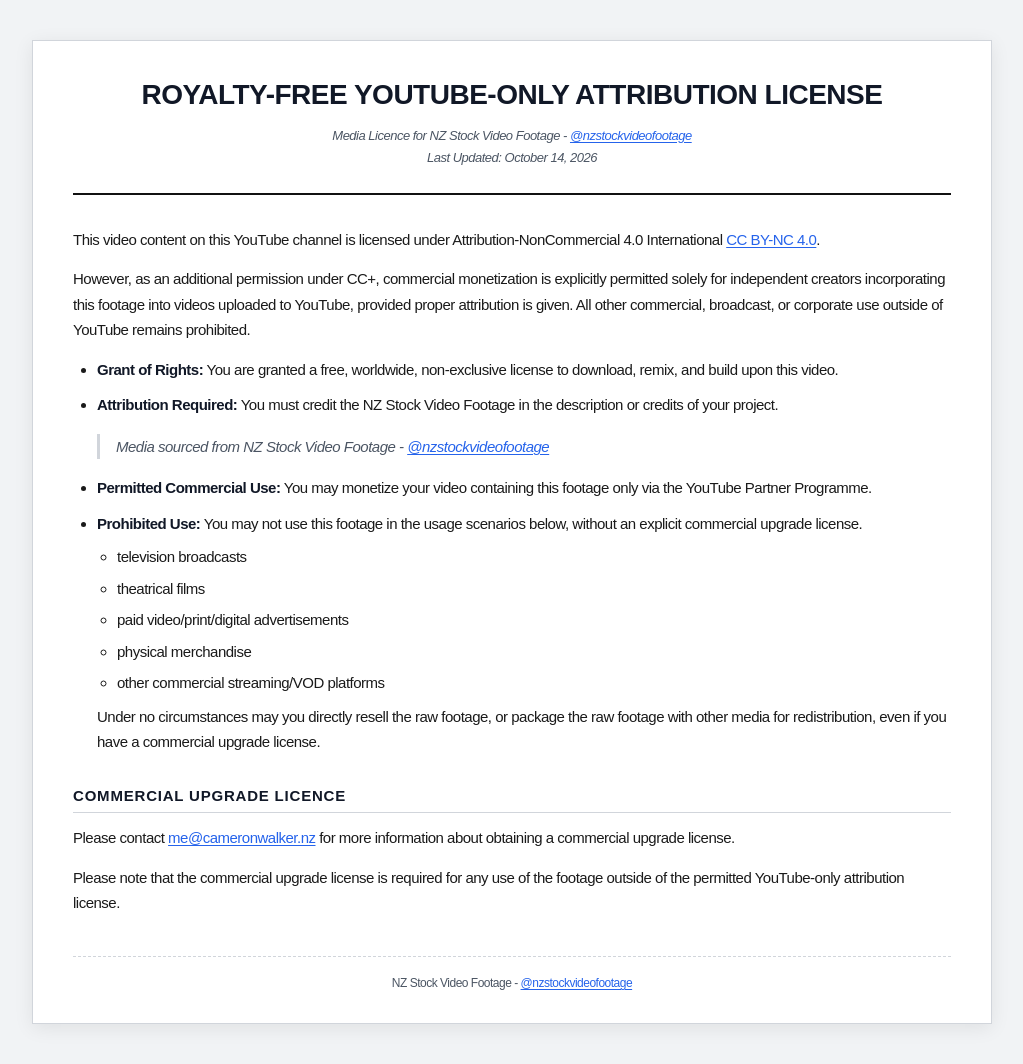
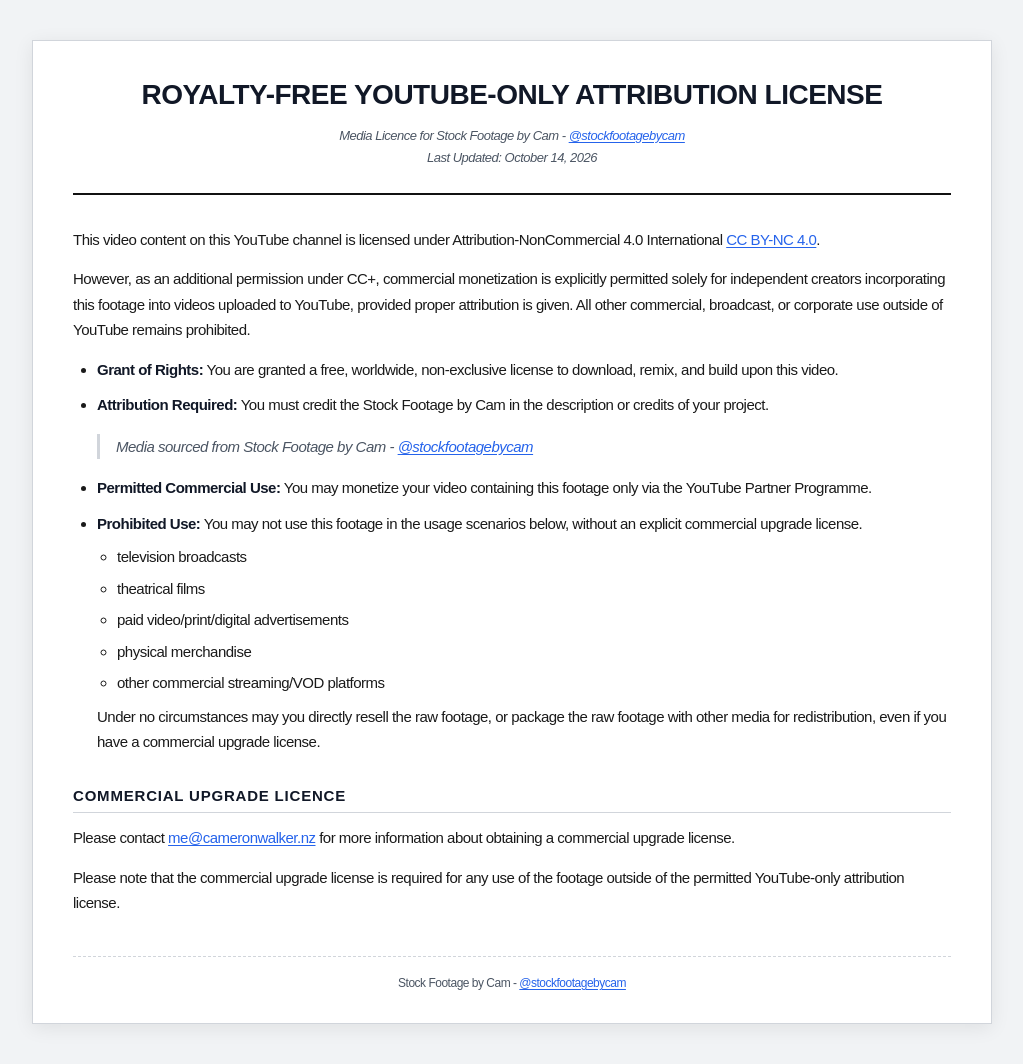
Before and after one commit to t94xr/cameronwalker, a Jekyll site: the page youtube-licence.html, which Jekyll copies as it is, in a window 1280 px wide. Shown: the whole page, without its empty margins (128-1151 px from the left). Built offline with Jekyll 4.4.1, drawn with Linux system fonts in a browser that asks for light colours; a style sheet for code colours, icons or effects is not loaded.

Commit message:
Update attribution details in youtube-licence.html
Updated the attribution details for the stock footage license, changing references from 'NZ Stock Video Footage' to 'Stock Footage by Cam'.

```diff
--- a/youtube-licence.html
+++ b/youtube-licence.html
@@ -282,7 +282,7 @@
   <article class="document-container">
     <header class="doc-header">
       <h1>Royalty-Free YouTube-Only Attribution License</h1>
-      <div class="doc-meta">Media Licence for NZ Stock Video Footage - <a href="https://www.youtube.com/@nzstockvideofootage">@nzstockvideofootage</a><br>
+      <div class="doc-meta">Media Licence for Stock Footage by Cam - <a href="https://www.youtube.com/@stockfootagebycam">@stockfootagebycam</a><br>
       Last Updated: October 14, 2026</div>
       </div>
     </header>
@@ -292,9 +292,9 @@
       <p>However, as an additional permission under CC+, commercial monetization is explicitly permitted solely for independent creators incorporating this footage into videos uploaded to YouTube, provided proper attribution is given. All other commercial, broadcast, or corporate use outside of YouTube remains prohibited.</p>
     <ul>
       <li><strong>Grant of Rights:</strong> You are granted a free, worldwide, non-exclusive license to download, remix, and build upon this video.</li>
-      <li><strong>Attribution Required:</strong> You must credit the NZ Stock Video Footage in the description or credits of your project.
+      <li><strong>Attribution Required:</strong> You must credit the Stock Footage by Cam in the description or credits of your project.
         <blockquote>
-          <em>Media sourced from NZ Stock Video Footage - <a href="https://www.youtube.com/@nzstockvideofootage">@nzstockvideofootage</a></em>
+          <em>Media sourced from Stock Footage by Cam - <a href="https://www.youtube.com/@stockfootagebycam">@stockfootagebycam</a></em>
         </blockquote>
       </li>
       <li><strong>Permitted Commercial Use:</strong> You may monetize your video containing this footage only via the YouTube Partner Programme.</li>
@@ -316,7 +316,7 @@
     </section>
 
     <footer class="doc-footer">
-      NZ Stock Video Footage - <a href="https://www.youtube.com/@nzstockvideofootage">@nzstockvideofootage</a>
+      Stock Footage by Cam - <a href="https://www.youtube.com/@stockfootagebycam">@stockfootagebycam</a>
     </footer>
   </article>
 
```
